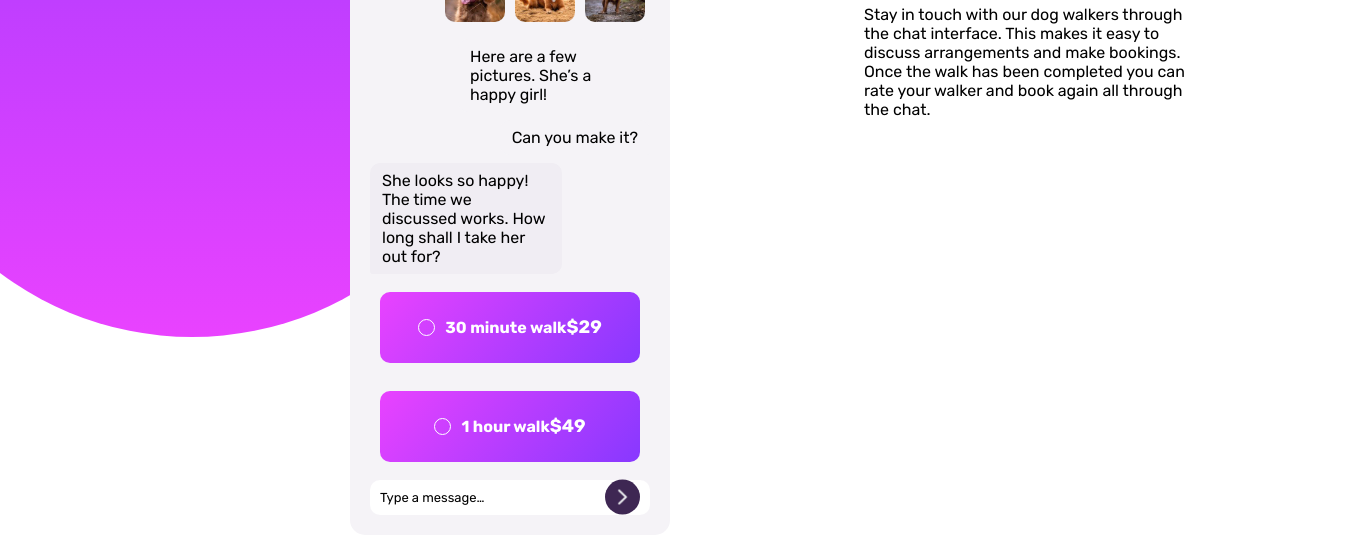
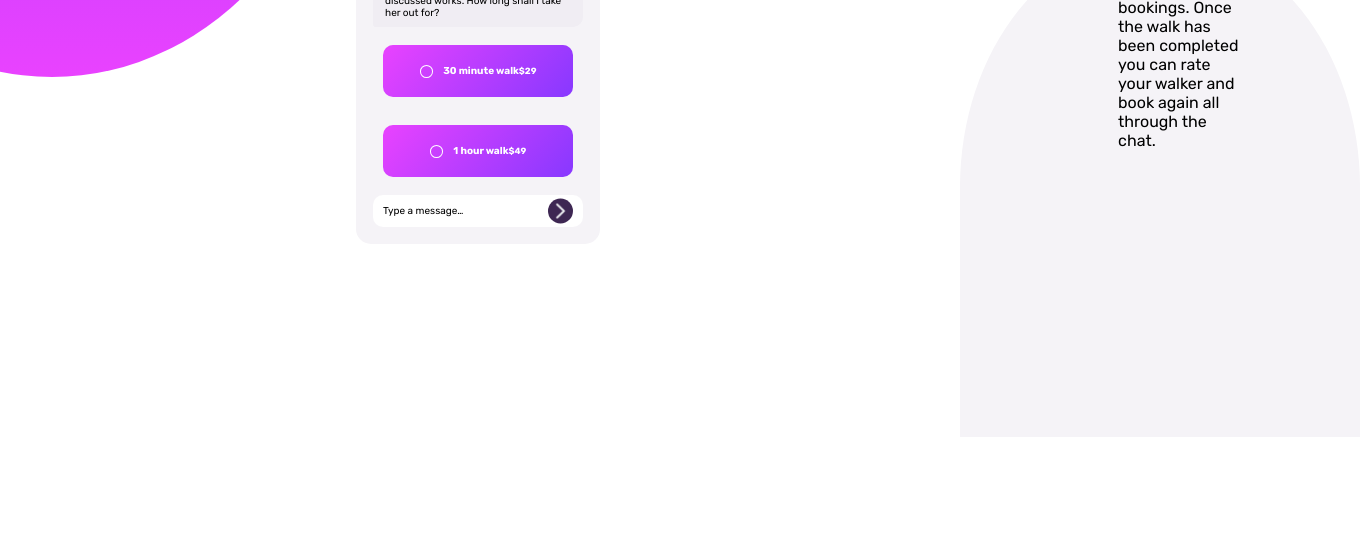
Before and after one commit to EuniceSoleno/chat--app-css-illustartor, a plain HTML site: page index.html in a window 1280 px wide. Shown: the part 463-998 px from the top of the page, 1360 px wide, since content can reach past the window. After the commit the page ends 900 px from the top, so only its background shows below. Drawn offline with Linux system fonts and the light colour scheme.

Commit message:
adicionado a bolha cinza lateral

```diff
--- a/style.css
+++ b/style.css
@@ -7,53 +7,61 @@ body{
     align-items: center;
     justify-content: center;
     min-height: 100vh;
-    overflow: hidden; /*evita a barra de rolagem indesejada!*/
+    position: relative;
+    overflow: hidden;
 }
 
 body::before {
   content: "";
   position: absolute;
-  top: 0;
-  left: 0;
-  width: 50%;
-  height: 100%;
+  top: -20%;
+  left: -10%;
+  width: 600px;
+  height: 700px;
+  /*width: 40%;
+  height: 80%;*/
   background: linear-gradient(to bottom, hsl(264, 100%, 61%), hsl(293, 100%, 63%));
-  border-bottom-left-radius: 500px;
-  border-bottom-right-radius: 500px;
+  border-bottom-left-radius: 50%;
+  border-bottom-right-radius: 50%;
   transform: translateX(-20%);
   z-index: -1; /* Manda o elemento para trás */
 }
-
+body::after {
+    content: "";
+    position: absolute;
+    bottom: 0;
+    right: 0;
+    width: 400px;
+    height: 500px;
+    background: hsl(270, 20%, 96%);
+    border-top-left-radius: 50%;
+    border-top-right-radius: 50%;
+    transform: translate(20%, 20%);
+    z-index: -1;
+}
 .container{
     display: flex;
-    position: relative;
+    justify-content: center;
     align-items: center;
+    /*position: relative;*/
     gap: 100px;
-    padding: 20px;
+    /*padding: 80px;*/
 }
 
-/*.color{
-    position: fixed;
-    background: linear-gradient(-50deg, hsl(264, 100%, 61%), hsl(293, 100%, 63%));
-    width: 400px;
-    height: 500px;
-    border-bottom-left-radius: 50px;
-    border-bottom-right-radius: 50px;
-
-}*/
 
 .mobile{
     background-color: white;
-    position: absolute;
-    width: 300px;
+    position: relative;
+    width: 280px;
     padding: 10px;
     background-color: hsl(270, 20%, 96%);
-    top: 30px;
     left: 350px;
+    top: 5px;
     border-top-left-radius: 15px;
     border-top-right-radius: 15px;
     border-bottom-left-radius: 15px;
     border-bottom-right-radius: 15px;
+    object-fit: contain;
 }
 
 .head img{
@@ -71,10 +79,6 @@ body::before {
     border-top-left-radius: 10px;
     border-top-right-radius: 10px;
     padding: 5px;
-}
-
-#circle{
-
 }
 
 .head .previous{
@@ -103,9 +107,11 @@ h1{
 }
 #text{
     color: black;
-    margin-top: 15%;
     margin-left: 60%;
-    margin-right: 5%;
+    margin-right: 10%;
+    max-width: 1000px;
+   /* margin: 20px auto;
+    align-items: center;*/
 }
 
 #images{
@@ -120,31 +126,10 @@ h1{
 
 }
 
-/*.messageLeft{
-    border-radius: 10px;
-    background-color: hsl(240, 100%, 95%);
-    padding: 10px;
-    margin: 10px;
-    width: 190px;
-    color: hsl(271, 36%, 24%);
-
-}
-
-.messageRigth{
-    border-radius: 10px;
-    background-color: hsl(270, 20%, 96%);
-    color: hsl(271, 36%, 24%);
-    padding: 10px;
-    margin: 10px;
-    width: 190px;
-    position: relative;
-    left: 80px;
-}*/
-
 #messages {
   display: flex;
-  flex-direction: column; /* Para as mensagens se empilharem */
-  padding: 10px;
+  flex-direction: column;
+  padding: 7px;
   gap: 8px;
 }
 
@@ -152,16 +137,16 @@ h1{
   background-color: hsl(270, 20%, 96%);
   border-radius: 10px 10px 3px 10px; /* Ajuste os cantos para combinar com o design */
   padding: 8px 12px;
-  max-width: 60%; /* Impede que a mensagem ocupe 100% da largura */
-  align-self: flex-end; /* Alinha a mensagem à direita */
+  align-self: flex-end;
+  font-size: 10px;
 }
 
 .messageLeft {
   background-color: hsl(271, 20%, 94%); /* Cor mais clara */
   border-radius: 10px 10px 10px 3px;
   padding: 8px 12px;
-  max-width: 60%;
   align-self: flex-start; /* Alinha a mensagem à esquerda */
+  font-size: 10px;
 }
 .messageDiferent{
     display: flex;
@@ -173,10 +158,16 @@ h1{
     margin: 10px;
     color: white;
     font-weight: bolder;
+    font-size: 10px;
+
+}
+
+.messageLeft .messageRigth .messageDiferent{
+    width: 70%;
 }
 
 .messageDiferent > span{
-    font-size: 18px;
+    font-size: 9px;
 }
 
 #messageBox{
@@ -189,14 +180,15 @@ h1{
     background-color: white;
     position: relative;
     padding: 10px;
+    font-size: 10px;
 }
 #next {
     position: absolute;
     right: 10px;
     top: 50%;
     transform: translateY(-50%);
-    width: 35px;
-    height: 35px;
+    width: 25px;
+    height: 25px;
     background-color: hsl(271, 36%, 24%);
     border-radius: 50%;
     cursor: pointer;
@@ -207,44 +199,36 @@ h1{
 }
 
 .radio-circle {
-  width: 15px;
-  height: 15px;
+  width: 11.5px;
+  height: 11px;
   border-radius: 50%;
   border: 1px solid white;
   margin-right: 10px;
 }
 
 #next img{
-    /*margin-left: 11.5px;*/
     width: 15px;
     height: 15px;
     object-fit: contain;
 }
-
-/*@media only screen and (min-width: 600px) {
+@media (max-width: 600px) {
     .container{
-        display: block;
+        flex-direction: column;
+        align-items: center;
     }
 
-    .color{
-        position: fixed;
-        background: linear-gradient(-50deg, hsl(264, 100%, 61%), hsl(293, 100%, 63%));
-        width: 350px;
-        height: 450px;
-        border-bottom-left-radius: 50px;
-        border-bottom-right-radius: 50px;
+    .mobile{
+       width: 300px;
+       left: 0;
+       top: 10px;
+       padding: 5px;
+    }
+
+    #text{
+        margin-left: 0;
+        margin-top: 5%;
+        font-size: 1rem;
 
     }
 
-    .mobile{
-        background-color: white;
-        position: absolute;
-        width: 200px;
-        padding: 10px;
-        background-color: hsl(270, 20%, 96%);
-        top: 30px;
-        left: 350px;
-        border-radius: 15px 15px 15px 15px;
-    }
-
-}*/
+}
```
Also changed, not shown: index.html (+2 -1 lines).
